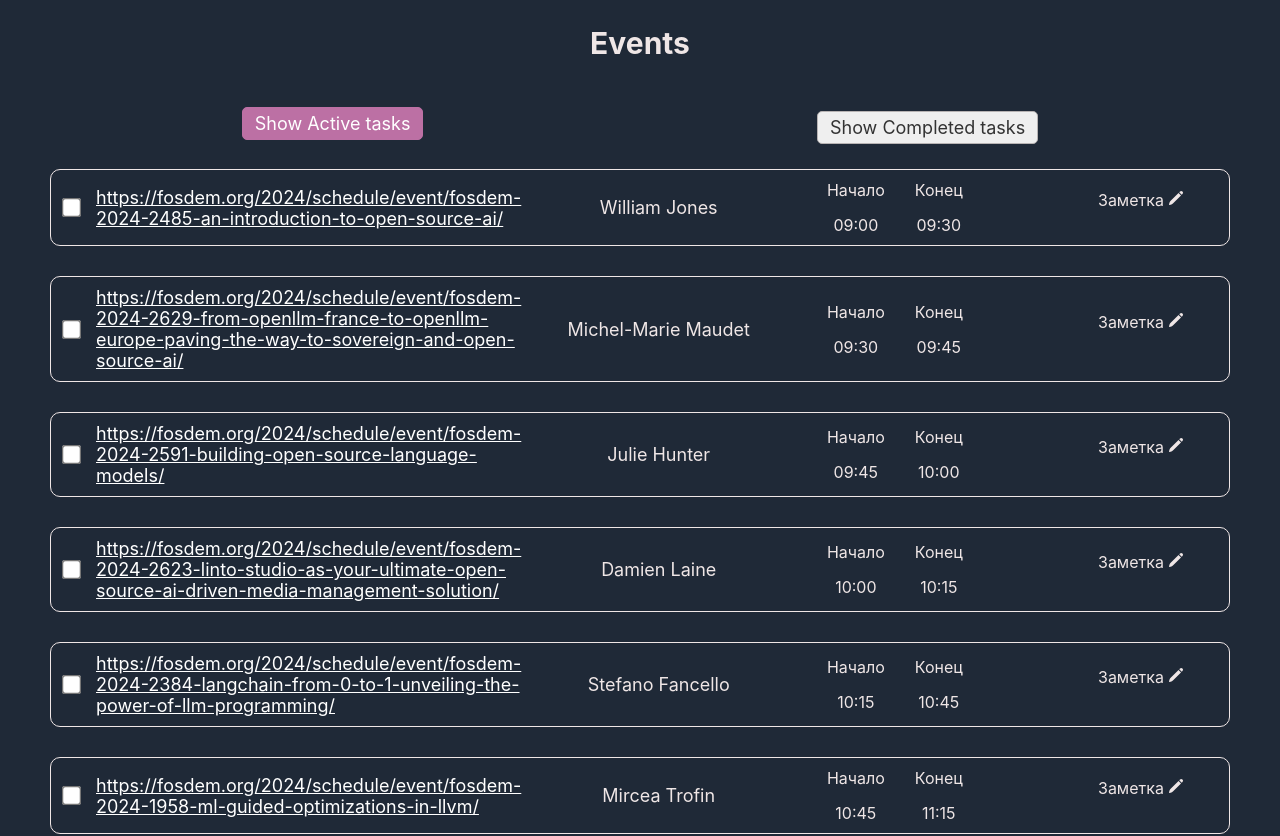
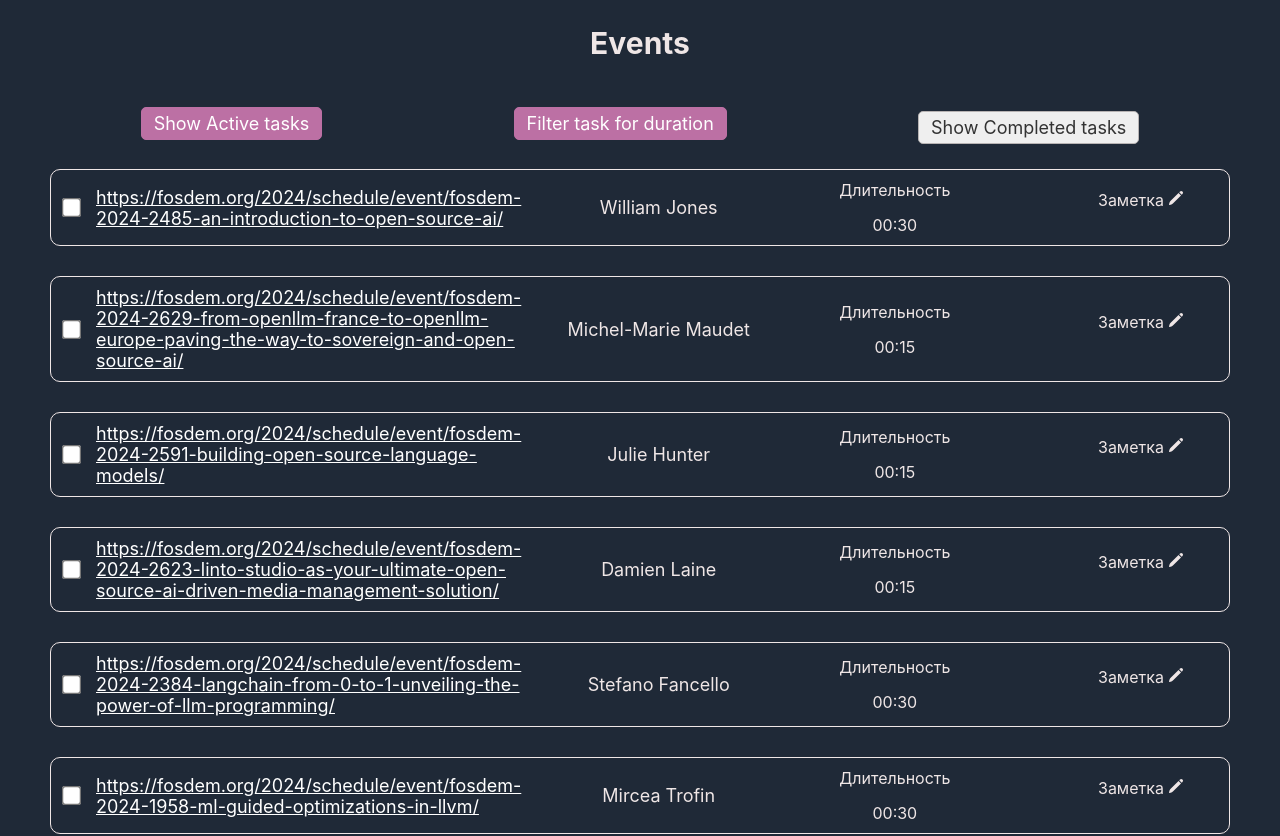
Before and after one commit to AleksanderIazev/fosdemList, a React (Create React App) app: page / in a window 1280 px wide. Shown: the top 836 px of the page. Built offline with nearby package versions, Linux system fonts and the light colour scheme.

Commit message:
add sorting and animation

```diff
--- a/src/components/FilterTodoPanel/FilterTodoPanel.tsx
+++ b/src/components/FilterTodoPanel/FilterTodoPanel.tsx
@@ -1,6 +1,7 @@
+import { SortType } from '../../models/todo.model';
 import * as style from './filterTodoPanel.styles';
 
-function FilterTodoPanel({ filter, isSetFilter, todos }: any) {
+function FilterTodoPanel({ filter, isSetFilter, setSort }: any) {
     const activeFilter = filter;
 
     return (
@@ -10,6 +11,12 @@
                 onClick={() => isSetFilter('active')}
             >
                 Show Active tasks
+            </style.SFilterBtn>
+            <style.SFilterBtn
+                className={activeFilter === 'active' ? 'active' : ''}
+                onClick={() => setSort((prevSort: SortType) => prevSort === "asc" ? "desc" : "asc")}
+            >
+                Filter task for duration
             </style.SFilterBtn>
             <style.SFilterBtn
                 className={activeFilter === 'completed' ? 'active' : ''}
--- a/src/components/Todo.tsx
+++ b/src/components/Todo.tsx
@@ -2,33 +2,49 @@
 import * as style from './todos.styles';
 import TodoList from './TodoList/TodoList';
 import FilterTodoPanel from './FilterTodoPanel/FilterTodoPanel';
-import { FilterType, ITodo } from '../models/todo.model';
+import { FilterType, ITodo, SortType } from '../models/todo.model';
 import DEFAULT_TODOS from '../data/DEFAULT_TODOS';
 import { useLocalStorage } from '../hooks/useLocalStorage';
+import { calculateDuration } from '../utils/calculateDuration';
 
-type Filters<T> = Record<FilterType, (todos: T[]) => T[]>;
+type Filters<T> = Record<FilterType, (todos: T[], sort: SortType) => T[]>;
 
 const filters: Filters<ITodo> = {
-    "completed": (todos) => todos.filter(todo => todo.completed),
-    "active": (todos) => todos.filter(todo => !todo.completed)
+    "completed": (todos, sort) => {
+        if(sort !== "none") {
+            return filters[sort](todos.filter(todo => todo.completed), "none");
+        }
+
+        return todos.filter(todo => todo.completed);
+    },
+    "active": (todos, sort) => {
+        if(sort !== "none") {
+            return filters[sort](todos.filter(todo => !todo.completed), "none");
+        }
+
+        return todos.filter(todo => !todo.completed);
+    },
+    "asc": (todos) => todos.sort((aTodo, bTodo) => calculateDuration(aTodo.startTime, aTodo.endTime) - calculateDuration(bTodo.startTime, bTodo.endTime)),
+    "desc": (todos) => todos.sort((aTodo, bTodo) => calculateDuration(bTodo.startTime, bTodo.endTime) - calculateDuration(aTodo.startTime, aTodo.endTime)),
 }
 
 function Todo() {
     const [storagedData, setStoragedData] = useLocalStorage('todos', DEFAULT_TODOS)
     const [todos, setTodos] = useState<ITodo[]>(storagedData);
+    const [sort, setSort] = useState<SortType>("none")
     const [filter, setFilter] = useState<FilterType>('active');
 
     useEffect(() => {
         setStoragedData(todos);
     }, [todos])
 
-    const filteredTodo = (todos: ITodo[], filter: FilterType) => filters[filter](todos);
+    const filteredTodo = (todos: ITodo[], filter: FilterType, sort: SortType) => filters[filter](todos, sort);
 
     return (
         <style.STodosWrapper>
             <style.STodosText>Events</style.STodosText>
-            <FilterTodoPanel filter={filter} isSetFilter={setFilter} />
-            <TodoList todos={filteredTodo(todos, filter)} isSetTodos={setTodos} />
+            <FilterTodoPanel filter={filter}  setSort={setSort} isSetFilter={setFilter} />
+            <TodoList todos={filteredTodo(todos, filter, sort)} isSetTodos={setTodos} />
         </style.STodosWrapper>
     );
 }
--- a/src/components/TodoListItem/TodoListItem.tsx
+++ b/src/components/TodoListItem/TodoListItem.tsx
@@ -1,18 +1,23 @@
 import { ITodoListItem } from '../../models/todo.model';
 import * as style from './todoListItem.styles';
 import { TodoNotes } from '../TodoNotes/TodoNotes';
+import { useState } from 'react';
+import { formatTime } from '../../utils/calculateDuration';
 
 function TodoListItem({ id, title, isSetTodos, completed, speaker, startTime, endTime, notes }: ITodoListItem) {
-
+    const [disappear, setDisappear] = useState(false);
     const handleCheckboxChange = () => {
-        isSetTodos((prevTodos: ITodoListItem[]) => prevTodos.map(todo =>
+        setDisappear(true);
+        setTimeout(() => {
+            isSetTodos((prevTodos: ITodoListItem[]) => prevTodos.map(todo =>
                 todo.id === id ? { ...todo, completed: !todo.completed, notes } : todo
-            )
-        );
+                )
+            );
+        }, 400)
     };
 
     return (
-        <style.STodoListItemWrapper>
+        <style.STodoListItemWrapper $disappear={disappear}>
             <style.STodoListItemCheck>
                 <style.STodoListItemInputWrap>
                     <input type='checkbox' checked={completed} onChange={handleCheckboxChange} />
@@ -26,12 +31,8 @@
             </style.SSpekerContent>
             <style.STimeWrapper>
                 <style.STime>
-                    <p>Начало</p>
-                    <span>{startTime}</span>
-                </style.STime>
-                <style.STime>
-                    <p>Конец</p>
-                    <span>{endTime}</span>
+                    <p>Длительность</p>
+                    <span>{formatTime(startTime, endTime)}</span>
                 </style.STime>
             </style.STimeWrapper>
             <TodoNotes notes={notes} isSetTodos={isSetTodos} id={id} />
--- a/src/components/TodoListItem/todoListItem.styles.ts
+++ b/src/components/TodoListItem/todoListItem.styles.ts
@@ -1,6 +1,16 @@
-import styled from 'styled-components';
+import styled, { keyframes } from 'styled-components';
 
-export const STodoListItemWrapper = styled.div`
+const disappearAnimation = keyframes`
+    0% {
+        opacity: 100;
+    }
+
+    100% {
+        opacity: 0;
+    }
+`;
+
+export const STodoListItemWrapper = styled.div<{$disappear: boolean}>`
     display: grid;
     grid-template-columns: repeat(4, 1fr);
     justify-items: center;
@@ -12,6 +22,10 @@
     border: 1px solid #efe6e6;
     border-radius: 10px;
     color: #efe6e6;
+    animation-name: ${({$disappear}) => $disappear ? disappearAnimation : ""};
+    animation-duration: 410ms;
+    animation-timing-function: linear;
+    animation-direction: infinite;
 `;
 
 export const STodoListItemCheck = styled.div`
--- a/src/models/todo.model.ts
+++ b/src/models/todo.model.ts
@@ -1,4 +1,5 @@
-export type FilterType = 'completed' | 'active';
+export type FilterType = 'completed' | 'active' | 'asc' | 'desc';
+export type SortType = "asc" | "desc" | "none";
 
 export interface IAddTodoPanel {
     todos: ITodo[];
--- /dev/null
+++ b/src/utils/calculateDuration.ts
@@ -0,0 +1,32 @@
+
+const getHoursAndMinutes = (time: string): number => {
+      const [hour, minutes] = time.split(":").map((el) => +el);
+      return( hour * 3600 + minutes * 60);
+}
+
+export const calculateDuration = (startTime: string, endTime: string) => {
+      const startedTimeInSeconds = getHoursAndMinutes(startTime);
+      const endedTimeInSeconds   = getHoursAndMinutes(endTime);
+
+      let timeDifferenceInMinutes = (endedTimeInSeconds - startedTimeInSeconds) / 60
+
+      return timeDifferenceInMinutes;
+}
+
+export const formatTime = (startTime: string, endTime: string) => {
+      const timeInMinutes = calculateDuration(startTime, endTime)
+      let result = [];
+
+
+
+      if(timeInMinutes > 60) {
+            const hours = +(timeInMinutes / 60).toFixed();
+            const minutes = timeInMinutes - hours * 60;
+
+            result.push(hours, minutes)
+      } else {
+            result.push("00", timeInMinutes)
+      }
+
+      return result.join(":");
+}
```
